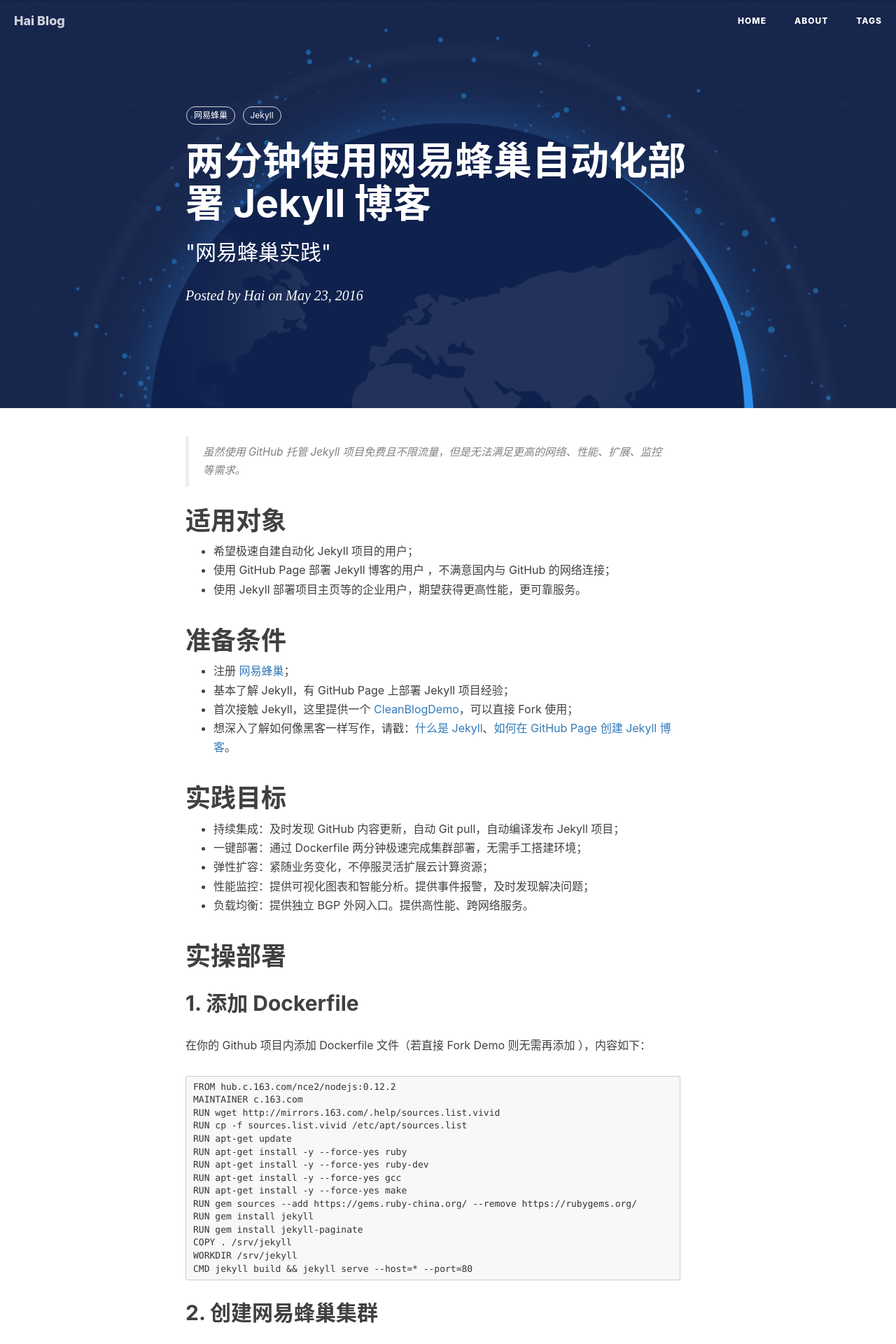
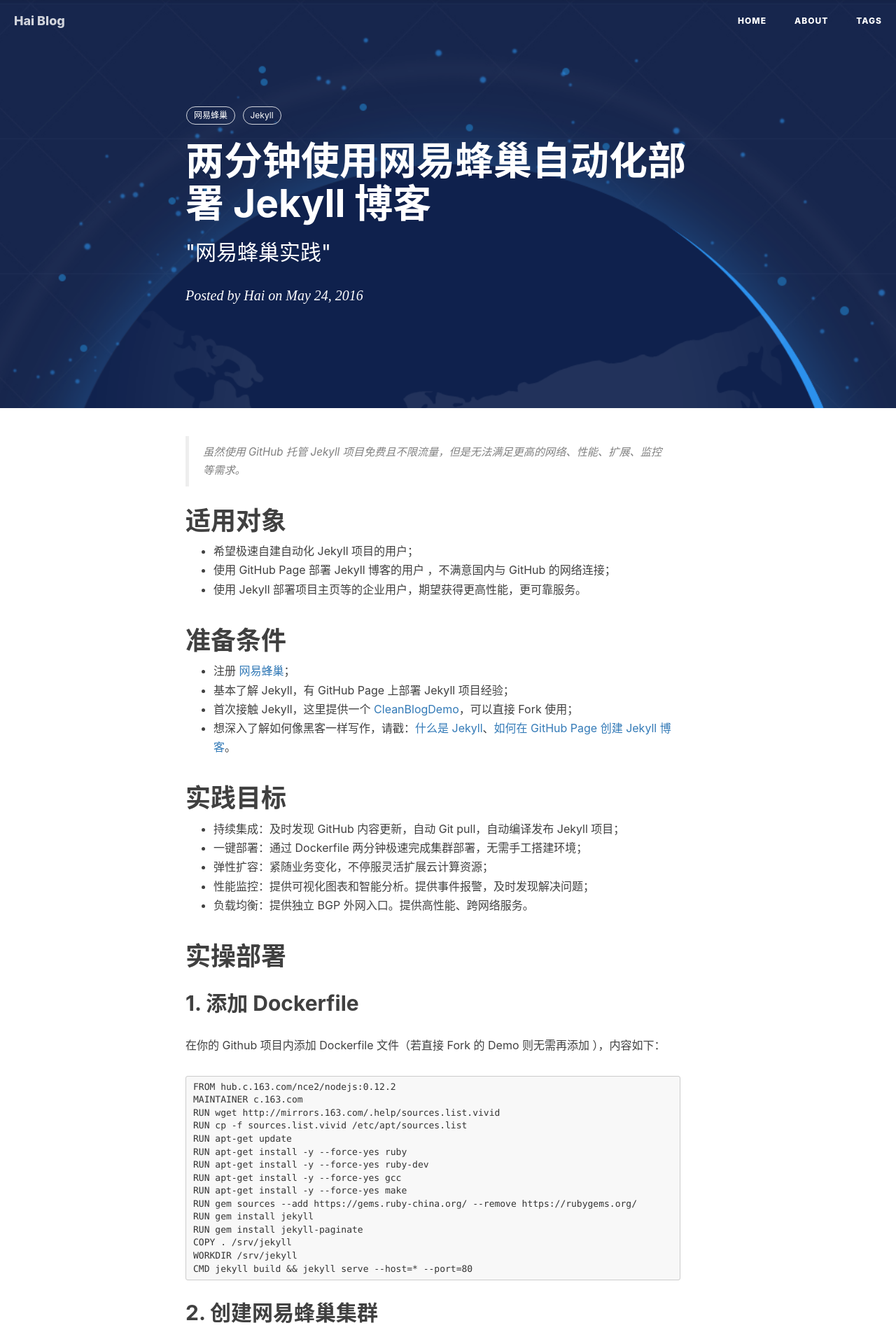
Before and after one commit to zqhai/zqhai.github.io, a Jekyll site: the page built from _posts/2016-05-24-c.markdown, in a window 1280 px wide. Shown: the top 1920 px of the page at 70% size. Built offline with Jekyll 4.4.1, drawn with Linux system fonts in a browser that asks for light colours; nearby versions of some CDN libraries; comment, search, counter and statistics services are not loaded; some of the changed text lies outside the part shown.

Commit message:
Update img

````diff
--- a/_posts/2016-05-11-docker.markdown
+++ b/_posts/2016-05-11-docker.markdown
@@ -7,6 +7,7 @@
 header-img: "img/post-head/201605112005.jpg"
 tags:
     - Docker
+    - 网易蜂巢
 ---
 
 过去几年开源界以 Openstack 为代表的云计算持续火了好久，这两年突然又冒出一个叫 Docker 的容器技术，其发展之迅猛远超预料。
--- a/_posts/2016-05-23-c.markdown
+++ b/_posts/2016-05-24-c.markdown
@@ -2,9 +2,9 @@
 layout:     post
 title:      "两分钟使用网易蜂巢自动化部署 Jekyll 博客"
 subtitle:   " \"网易蜂巢实践\""
-date:       2016-05-23 00:00:00
+date:       2016-05-24 00:00:00
 author:     "Hai"
-header-img: "img/post-head/201605112005.jpg"
+header-img: "img/post-head/201605241906.jpg"
 tags:
     - 网易蜂巢
     - Jekyll
@@ -39,7 +39,7 @@
 
 ## 1. 添加 Dockerfile
 
-在你的 Github 项目内添加 Dockerfile 文件（若直接 Fork Demo 则无需再添加 ），内容如下：
+在你的 Github 项目内添加 Dockerfile 文件（若直接 Fork 的 Demo 则无需再添加 ），内容如下：
 
 ```
 FROM hub.c.163.com/nce2/nodejs:0.12.2
@@ -62,28 +62,33 @@
 ## 2. 创建网易蜂巢集群
 
 ![创建容器](http://zhangqianhai.com/img/post/20160523/creat.png)
-
 依赖项较多，首次创建镜像耗时较长，耐心等待即可。更多创建指南详见：[如何创建集群](https://c.163.com/wiki/index.php?title=创建集群)。
 
 ## 3. 添加 WebHook
-网易蜂巢集群提供成品 WebHook URL，添加 WebHook 本地提交代码至 GitHub 后，集群将自动同步远程代码，无需人工介入。
+
+网易蜂巢集群提供成品 WebHook URL。添加 WebHook，本地提交代码至 GitHub 后，集群将自动同步远程代码，无需人工介入。
 
 进入蜂巢控制台，复制集群 WebHook URL：
+
 ![](http://zhangqianhai.com/img/post/20160523/web-hook-url.png)
 
-进入你的 GitHub 项目「Settings」添加 WebHook：
+进入你的 GitHub 项目，「Settings」添加 WebHook：
+
 ![添加WebHook](http://zhangqianhai.com/img/post/20160523/add-webhook.png)
 注：添加时「Content type」下拉选择「application/x-www-form-urlencoded」，其他选项默认即可。
 
 ## 4. DONE
 
 进入网易蜂巢集群详情页，查看分配到的公网 IP：
+
 ![公网IP](http://zhangqianhai.com/img/post/20160523/bgp-ip.png)
 
 在你的域名供应商处，添加一条A记录解析：
+
 ![添加A记录](http://zhangqianhai.com/img/post/20160523/host.png)
 
 等待解析生效后，即可访问：
+
 ![done](http://zhangqianhai.com/img/post/20160523/done.png)
 
 弹性扩容、性能监控、日志服务、版本管理等更多功能详见：[集群管理](https://c.163.com/wiki/index.php?title=集群管理)。
````
Also changed, not shown: img/home-bg-20160429.jpg, img/post-head/201604291509.jpg, img/post-head/201605112005.jpg, img/post-head/201605181737.jpg, img/post-head/201605241906.jpg (added).
